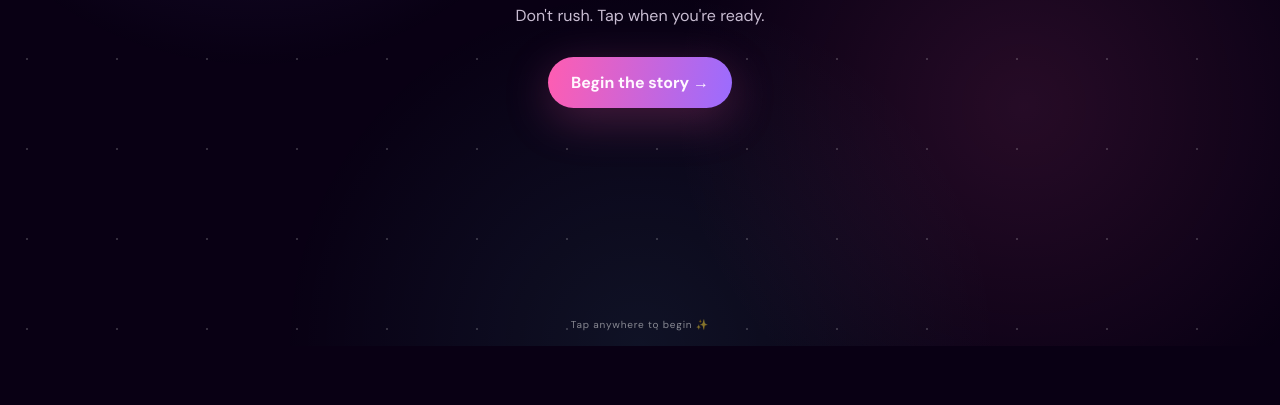
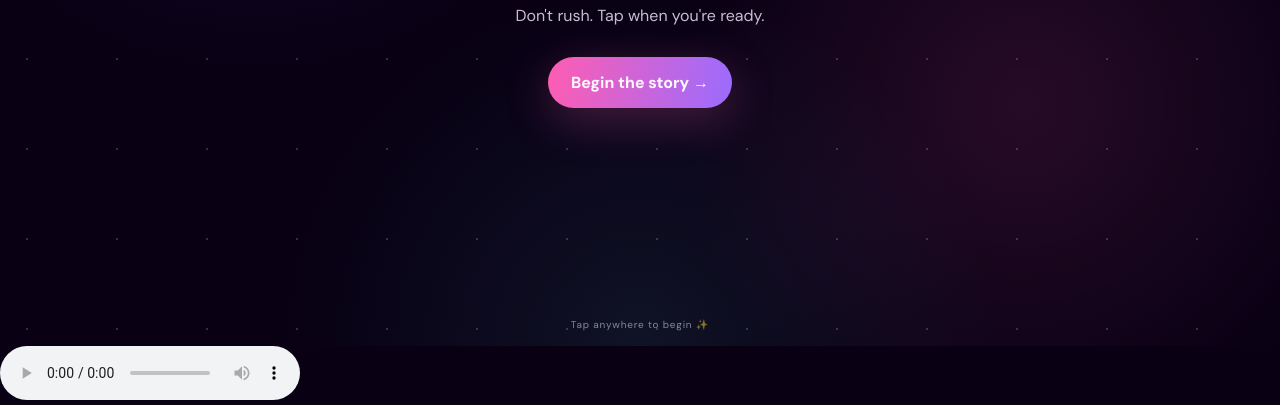
Before and after one commit to CHANTY-36/Testing, a plain HTML site: page Nageswari/index.html in a window 1280 px wide. Shown: the part 454-859 px from the top of the page. Before the commit the page ends 807 px from the top, so only its background shows below. Drawn offline with nearby package versions, Linux system fonts and the light colour scheme.

Commit message:
Update index.html

```diff
--- a/Nageswari/index.html
+++ b/Nageswari/index.html
@@ -174,7 +174,10 @@
       </div>
     </section>
   </main>
-
+<audio controls>
+  <source src="https://github.com/cha-nty/happybirthday-/raw/refs/heads/main/paulyudin-cartoon-cartoons-music-595946.mp3" type="audio/mpeg">
+  Your browser does not support the audio element.
+</audio>
 
   <script src="script.js"></script>
 </body>
```
